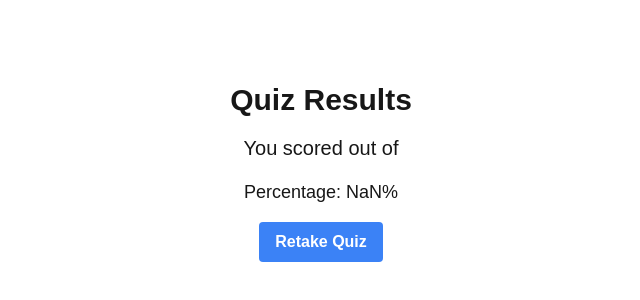
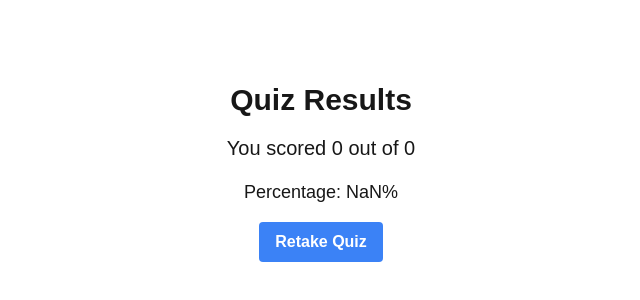
Before and after one commit to yash373/quiz-app-gun, a Next.js app: page /result in a window 1280 px wide. Shown: the part 228-528 px from the top of the page, without its empty margins (319-959 px from the left). Built offline with nearby package versions, Linux system fonts and the light colour scheme.

Commit message:
got results paged completely connected with quiz page and the prototype is ready

```diff
--- a/pages/_app.tsx
+++ b/pages/_app.tsx
@@ -1,6 +1,10 @@
 import "@/styles/globals.css";
 import type { AppProps } from "next/app";
+import { useState } from "react";
 
 export default function App({ Component, pageProps }: AppProps) {
-  return <Component {...pageProps} />;
+  const [score, setScore] = useState(0);
+  const [currentQuestionIndex, setCurrentQuestionIndex] = useState(0);
+
+  return <Component {...pageProps} score={score} setScore={setScore} currentQuestionIndex={currentQuestionIndex} setCurrentQuestionIndex={setCurrentQuestionIndex} totalQuestions={currentQuestionIndex} />;
 }
--- a/pages/quiz.tsx
+++ b/pages/quiz.tsx
@@ -38,9 +38,14 @@ const questions: QuestionFormat[] = [
 ]
 
 
-const Quiz = () => {
-    const [score, setScore] = useState(0)
-    const [currentQuestionIndex, setCurrentQuestionIndex] = useState(0)
+interface QuizProps {
+    score: number,
+    setScore: React.Dispatch<React.SetStateAction<number>>,
+    currentQuestionIndex: number,
+    setCurrentQuestionIndex: React.Dispatch<React.SetStateAction<number>>
+}
+
+const Quiz = ({ score, setScore, currentQuestionIndex, setCurrentQuestionIndex }: QuizProps) => {
     const router = useRouter()
 
     const clickFunction = (correct: boolean) => {
--- a/pages/result.tsx
+++ b/pages/result.tsx
@@ -1,4 +1,5 @@
 import React from 'react'
+import Link from 'next/link';
 
 const Result = ({ score, totalQuestions }: { score: number, totalQuestions: number }) => {
   const percentage = (score / totalQuestions) * 100;
@@ -8,11 +9,11 @@ const Result = ({ score, totalQuestions }: { score: number, totalQuestions: numb
       <h1 className="text-3xl font-bold">Quiz Results</h1>
       <p className="text-xl">You scored {score} out of {totalQuestions}</p>
       <p className="text-lg">Percentage: {percentage.toFixed(2)}%</p>
-      <div className="mt-4">
+      <Link href="/" className="mt-4">
         <button className="bg-blue-500 hover:bg-blue-700 text-white font-bold py-2 px-4 rounded">
           Retake Quiz
         </button>
-      </div>
+      </Link>
     </div>
   );
 }
```
